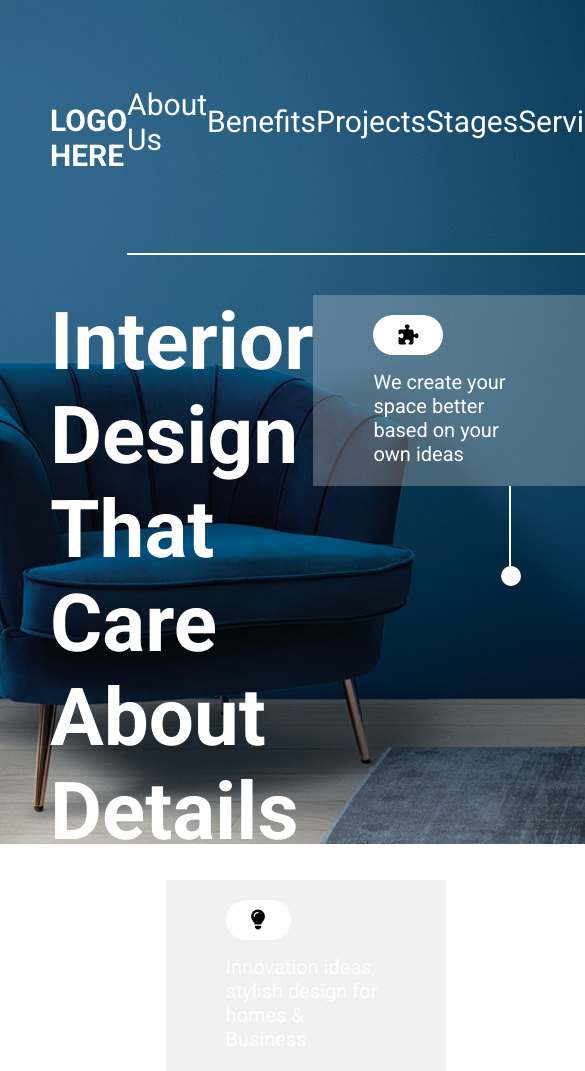
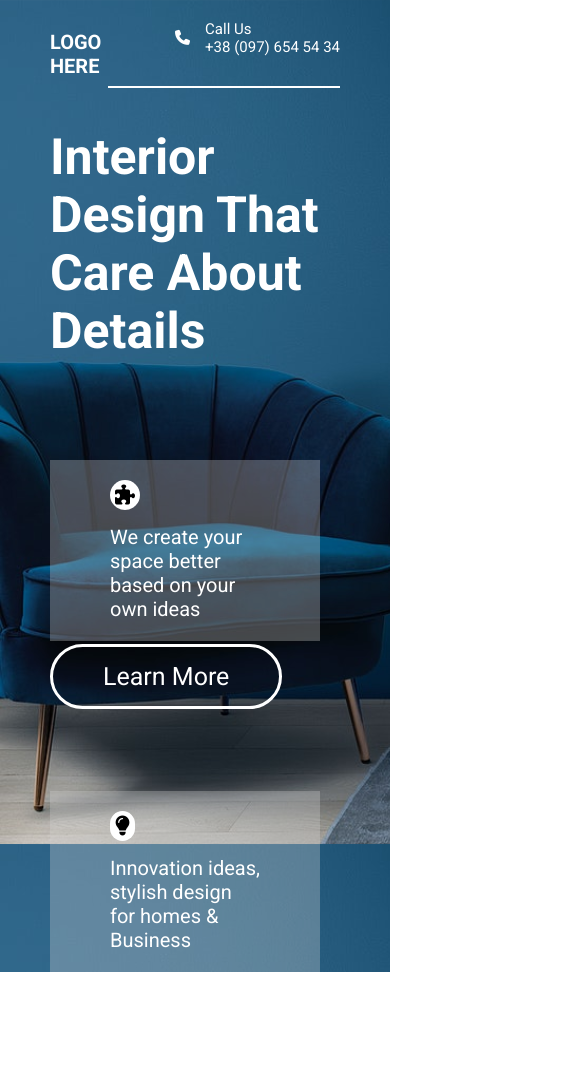
Before and after one commit to Bharath1910/design-page, a plain HTML site: page index.html in a window 390 px wide. Shown: the top 1071 px of the page, 585 px wide, since content can reach past the window. After the commit the page ends 972 px from the top, so only its background shows below. Drawn offline with Linux system fonts and the light colour scheme.

Commit message:
started mobile responsive

```diff
--- a/style.css
+++ b/style.css
@@ -117,7 +117,7 @@ main {
 
 .infocard p i {
     background-color: #fff;
-    padding: 10px 25px;
+    padding: 5px;
 
     color: #000;
     border-radius: 40px;
@@ -170,3 +170,45 @@ main {
     left: calc(100% + 80px);
     top: calc(50% - 8px);
 }
+
+@media (max-width: 700px) {
+    body {
+        background-repeat: repeat;
+    }
+    nav h1 {
+        font-size: 20px;
+    }
+    nav .contact * {
+        font-size: 15px;
+    }
+
+    .nav-items {
+        display: none;
+    }
+
+    .top {
+        flex-wrap: wrap;
+        gap: 100px;
+    }
+
+    .title {
+        font-size: 50px;
+    }
+
+    .bottom {
+        flex-wrap: wrap;
+        gap: 100px;
+    }
+
+    .circle {
+        display: none;
+    }
+
+    .vertical-line, .horizontal-line {
+        display: none;
+    }
+
+    .infocard {
+        width: 150px;
+    }
+}
```
